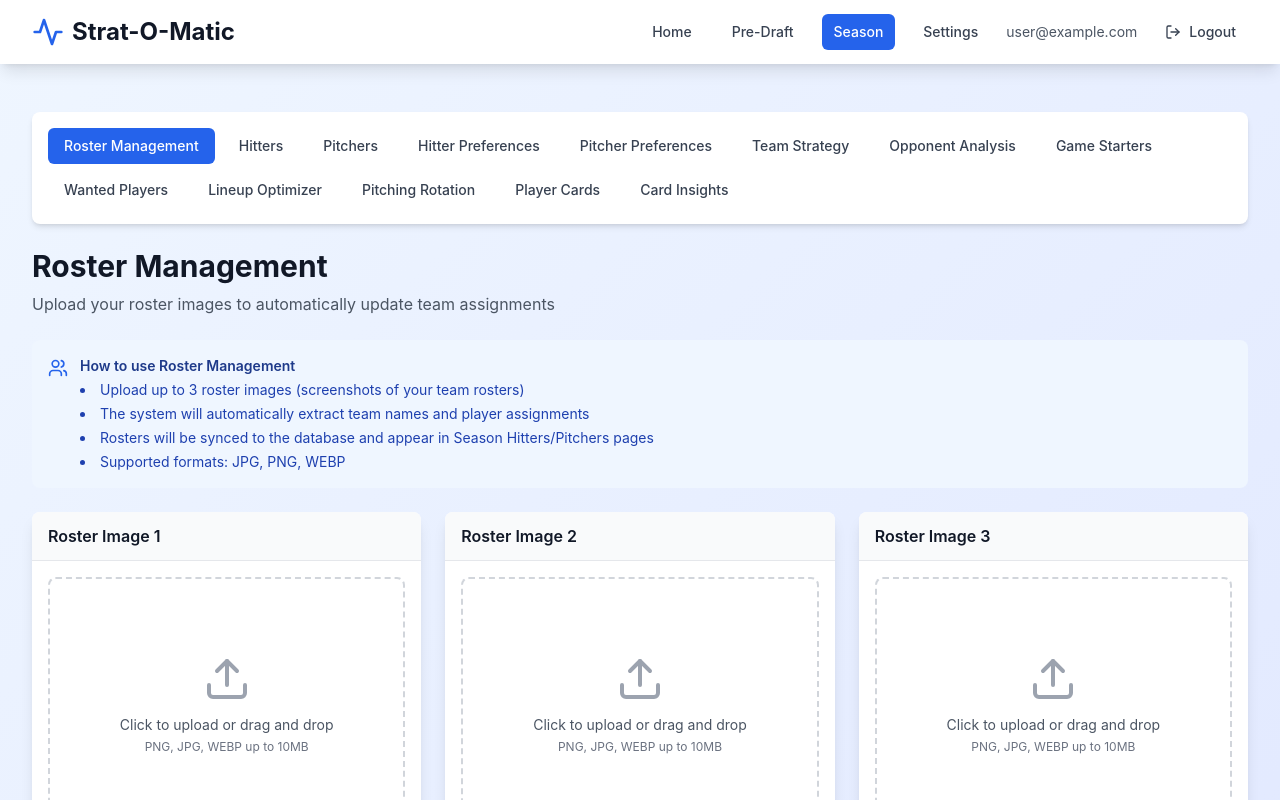
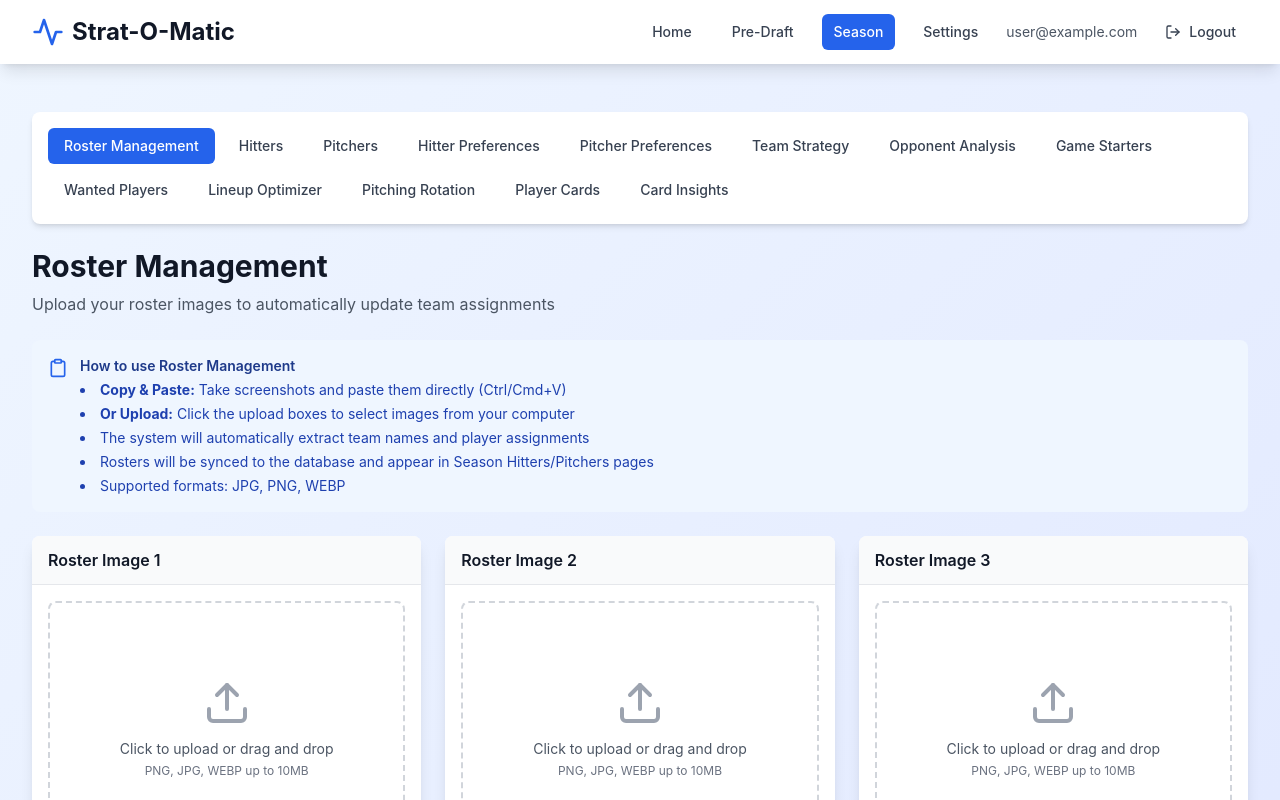
Before and after one commit to cjg131/strat-o-matic-analyzer, a React (Vite) app: page /season/roster-management in a window 1280 px wide. Shown: the top 800 px of the page. Built offline with nearby package versions, Linux system fonts and the light colour scheme; no server answers; the database is empty; sample sign-in values are in the browser's storage.

Commit message:
Add clipboard paste functionality for roster images

```diff
--- a/src/pages/RosterManagementPage.tsx
+++ b/src/pages/RosterManagementPage.tsx
@@ -1,5 +1,5 @@
-import { useState } from 'react';
-import { Upload, CheckCircle, AlertCircle, Loader2, Users } from 'lucide-react';
+import { useState, useEffect } from 'react';
+import { Upload, CheckCircle, AlertCircle, Loader2, Clipboard } from 'lucide-react';
 import { useHitters } from '../hooks/useHitters';
 import { usePitchers } from '../hooks/usePitchers';
 import { processRosterImages, convertToRosterAssignments, type RosterData } from '../utils/rosterOCR';
@@ -22,6 +22,31 @@
     { id: 'roster3', file: null, preview: null, status: 'pending' },
   ]);
   const [processing, setProcessing] = useState(false);
+
+  // Handle clipboard paste for images
+  useEffect(() => {
+    const handlePaste = async (e: ClipboardEvent) => {
+      const items = e.clipboardData?.items;
+      if (!items) return;
+
+      for (let i = 0; i < items.length; i++) {
+        if (items[i].type.indexOf('image') !== -1) {
+          const blob = items[i].getAsFile();
+          if (blob) {
+            // Find first empty slot
+            const emptyIndex = rosterImages.findIndex(r => r.file === null);
+            if (emptyIndex !== -1) {
+              const file = new File([blob], `roster-${emptyIndex + 1}.png`, { type: 'image/png' });
+              handleImageUpload(emptyIndex, file);
+            }
+          }
+        }
+      }
+    };
+
+    document.addEventListener('paste', handlePaste);
+    return () => document.removeEventListener('paste', handlePaste);
+  }, [rosterImages]);
 
   const handleImageUpload = (index: number, file: File) => {
     const reader = new FileReader();
@@ -140,13 +165,14 @@
 
       <div className="bg-blue-50 dark:bg-blue-900/20 rounded-lg p-4">
         <div className="flex items-start gap-3">
-          <Users className="h-5 w-5 text-blue-600 dark:text-blue-400 mt-0.5" />
+          <Clipboard className="h-5 w-5 text-blue-600 dark:text-blue-400 mt-0.5" />
           <div className="flex-1">
             <h3 className="text-sm font-semibold text-blue-900 dark:text-blue-100 mb-1">
               How to use Roster Management
             </h3>
             <ul className="text-sm text-blue-800 dark:text-blue-200 space-y-1 list-disc list-inside">
-              <li>Upload up to 3 roster images (screenshots of your team rosters)</li>
+              <li><strong>Copy & Paste:</strong> Take screenshots and paste them directly (Ctrl/Cmd+V)</li>
+              <li><strong>Or Upload:</strong> Click the upload boxes to select images from your computer</li>
               <li>The system will automatically extract team names and player assignments</li>
               <li>Rosters will be synced to the database and appear in Season Hitters/Pitchers pages</li>
               <li>Supported formats: JPG, PNG, WEBP</li>
```
